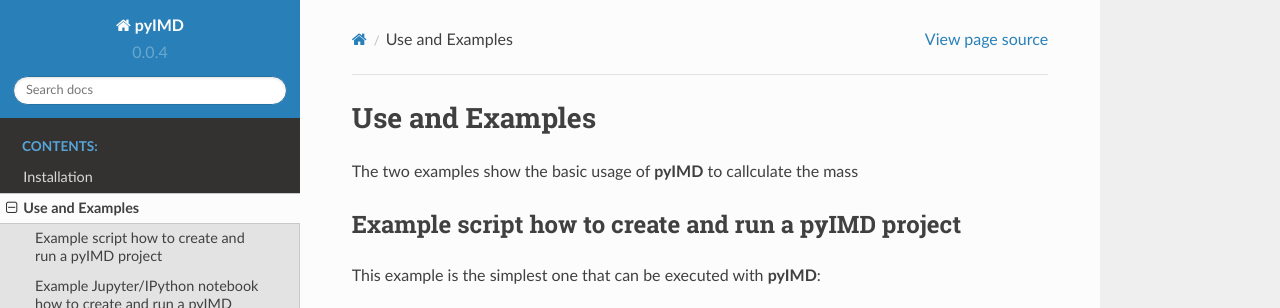
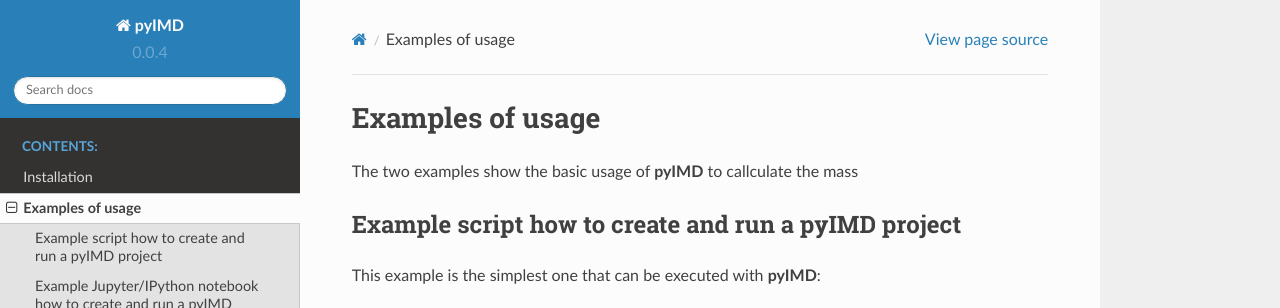
Before and after one commit to cunyap/pyIMDT, a Sphinx documentation site: the page built from pyIMD/docs/usage.rst, in a window 1280 px wide and 957 px high, cut to the strip 0-308 px from the top of the window. Built offline with Sphinx 7.4.7 and the Read the Docs theme 2.0.0, drawn with Linux system fonts in a browser that asks for light colours.

Commit message:
Update usage.rst

```diff
--- a/pyIMD/docs/usage.rst
+++ b/pyIMD/docs/usage.rst
@@ -1,4 +1,4 @@
-Use and Examples
+Examples of usage
 ================
 
 The two examples show the basic usage of **pyIMD** to callculate the mass
```
